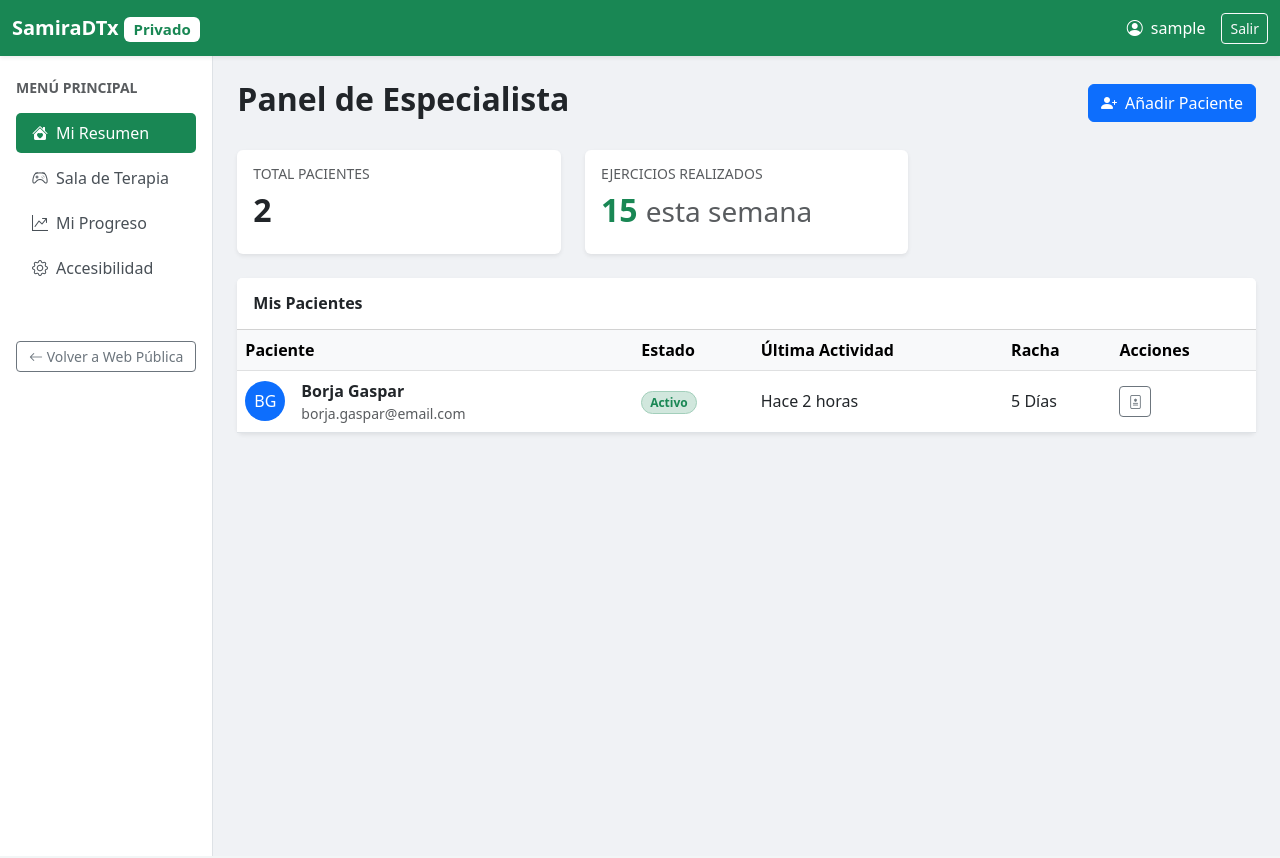
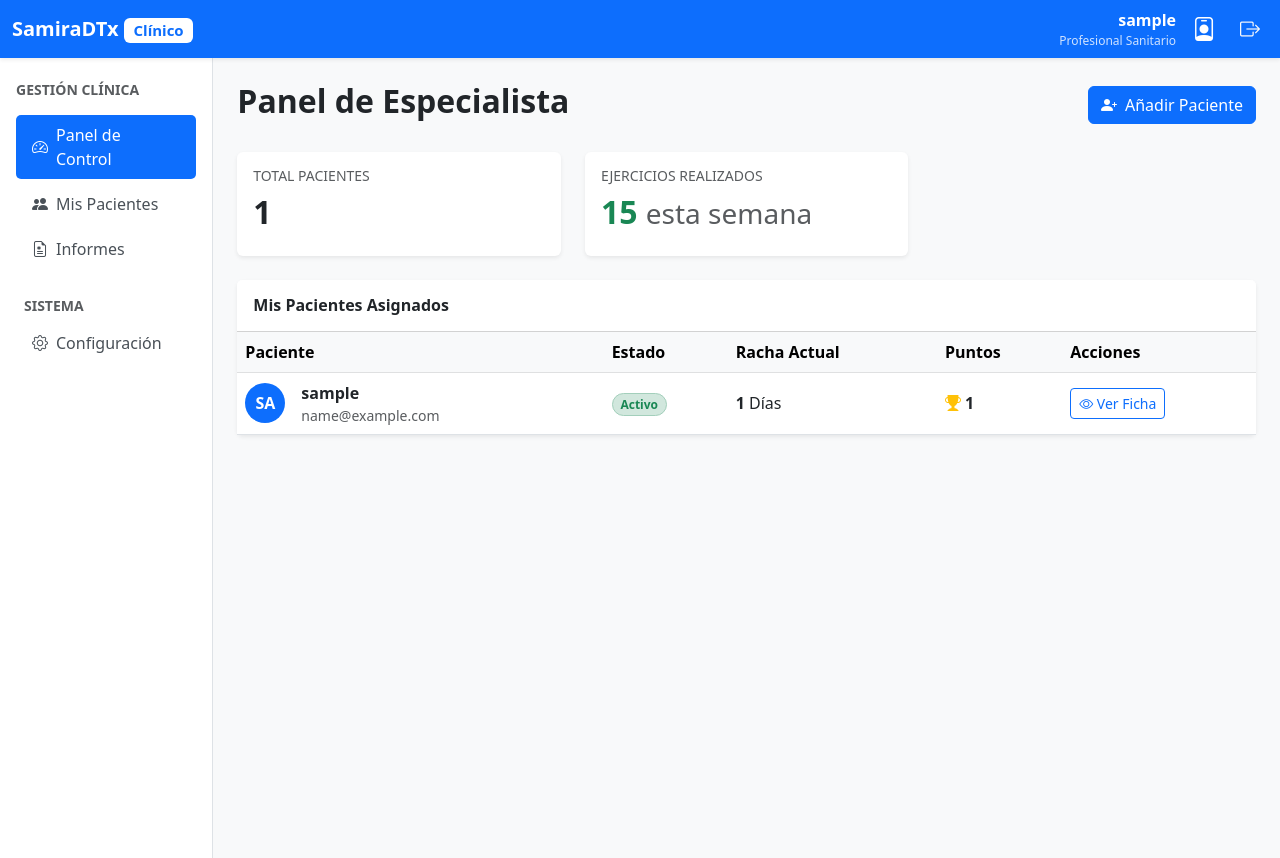
Before and after one commit to BorjaGaspar/Prueba_1, a Django app: page /dashboard/ in a window 1280 px wide. Run offline with Django 5.2, Linux system fonts and the light colour scheme; a user stored in the database is signed in; tables that the repository leaves empty hold one stand-in row (values such as "Sample post").

Commit message:
Cambios en el registro y actualizacion dashboard medico

```diff
--- a/config/urls.py
+++ b/config/urls.py
@@ -15,4 +15,5 @@ urlpatterns = [
     path('dashboard/', views.dashboard, name='dashboard'),
     path('terapia/', views.juegos, name='juegos'),
     path('jugar/', views.jugar, name='jugar'),
+    path('paciente/<int:pk>/', views.detalle_paciente, name='detalle_paciente'),
 ]
--- /dev/null
+++ b/core/templates/core/base_medico.html
@@ -0,0 +1,84 @@
+{% load static %}
+<!DOCTYPE html>
+<html lang="es">
+<head>
+    <meta charset="UTF-8">
+    <title>{% block title %}Panel Especialista | SamiraDTx{% endblock %}</title>
+    <link href="https://cdn.jsdelivr.net/npm/bootstrap@5.3.0/dist/css/bootstrap.min.css" rel="stylesheet">
+    <link rel="stylesheet" href="https://cdn.jsdelivr.net/npm/bootstrap-icons@1.11.3/font/bootstrap-icons.min.css">
+
+    <style>
+        body { background-color: #f8f9fa; } /* Fondo gris muy claro */
+        .sidebar { min-height: 100vh; background: white; border-right: 1px solid #dee2e6; }
+        .nav-link { color: #495057; margin-bottom: 5px; display: flex; align-items: center; }
+        /* Hover Azul para médicos en vez de verde */
+        .nav-link:hover { background-color: #e9ecef; color: #0d6efd; border-radius: 5px; }
+        .nav-link.active { background-color: #0d6efd; color: white; border-radius: 5px; }
+    </style>
+</head>
+<body>
+
+    <nav class="navbar navbar-expand-lg navbar-dark bg-primary shadow-sm">
+        <div class="container-fluid">
+            <a class="navbar-brand fw-bold" href="#">SamiraDTx <span class="badge bg-white text-primary small">Clínico</span></a>
+
+            <div class="d-flex align-items-center text-white">
+                <div class="text-end me-3">
+                    <div class="fw-bold">{{ user.username }}</div>
+                    <div style="font-size: 0.75rem; opacity: 0.8;">Profesional Sanitario</div>
+                </div>
+                <i class="bi bi-person-badge fs-4 me-3"></i>
+
+                <form action="{% url 'logout' %}" method="post" class="d-flex">
+                    {% csrf_token %}
+                    <button type="submit" class="btn btn-sm btn-outline-light border-0">
+                        <i class="bi bi-box-arrow-right fs-5"></i>
+                    </button>
+                </form>
+            </div>
+        </div>
+    </nav>
+
+    <div class="container-fluid">
+        <div class="row">
+            <div class="col-md-2 sidebar p-3 d-none d-md-block">
+                <h6 class="text-uppercase text-muted small fw-bold mt-2 mb-3">Gestión Clínica</h6>
+
+                <ul class="nav flex-column">
+                    <li class="nav-item">
+                        <a class="nav-link active" href="{% url 'dashboard' %}">
+                            <i class="bi bi-speedometer2 me-2"></i> Panel de Control
+                        </a>
+                    </li>
+
+                    <li class="nav-item">
+                        <a class="nav-link" href="#">
+                            <i class="bi bi-people-fill me-2"></i> Mis Pacientes
+                        </a>
+                    </li>
+
+                    <li class="nav-item">
+                        <a class="nav-link" href="#">
+                            <i class="bi bi-file-earmark-medical me-2"></i> Informes
+                        </a>
+                    </li>
+
+                    <li class="nav-item mt-3">
+                        <h6 class="text-uppercase text-muted small fw-bold px-2 mt-2">Sistema</h6>
+                        <a class="nav-link" href="#">
+                            <i class="bi bi-gear me-2"></i> Configuración
+                        </a>
+                    </li>
+                </ul>
+            </div>
+
+            <div class="col-md-10 p-4">
+                {% block content %}
+                {% endblock %}
+            </div>
+        </div>
+    </div>
+
+    <script src="https://cdn.jsdelivr.net/npm/bootstrap@5.3.0/dist/js/bootstrap.bundle.min.js"></script>
+</body>
+</html>
--- a/core/templates/core/dashboard_medico.html
+++ b/core/templates/core/dashboard_medico.html
@@ -1,4 +1,4 @@
-{% extends 'core/base_private.html' %}
+{% extends 'core/base_medico.html' %}
 
 {% block content %}
 <div class="d-flex justify-content-between align-items-center mb-4">
@@ -10,7 +10,7 @@
     <div class="col-md-4">
         <div class="card border-0 shadow-sm p-3">
             <h6 class="text-muted text-uppercase small">Total Pacientes</h6>
-            <h2 class="fw-bold">2</h2>
+            <h2 class="fw-bold">{{ total_pacientes }}</h2>
         </div>
     </div>
     <div class="col-md-4">
@@ -23,7 +23,7 @@
 
 <div class="card border-0 shadow-sm">
     <div class="card-header bg-white py-3">
-        <h6 class="mb-0 fw-bold">Mis Pacientes</h6>
+        <h6 class="mb-0 fw-bold">Mis Pacientes Asignados</h6>
     </div>
     <div class="table-responsive">
         <table class="table table-hover align-middle mb-0">
@@ -31,29 +31,52 @@
                 <tr>
                     <th>Paciente</th>
                     <th>Estado</th>
-                    <th>Última Actividad</th>
-                    <th>Racha</th>
+                    <th>Racha Actual</th>
+                    <th>Puntos</th>
                     <th>Acciones</th>
                 </tr>
             </thead>
             <tbody>
+                {% for paciente in pacientes %}
                 <tr>
                     <td>
                         <div class="d-flex align-items-center">
-                            <div class="bg-primary text-white rounded-circle d-flex align-items-center justify-content-center me-3" style="width: 40px; height: 40px;">BG</div>
+                            <div class="bg-primary text-white rounded-circle d-flex align-items-center justify-content-center me-3" style="width: 40px; height: 40px; font-weight: bold;">
+                                {{ paciente.usuario.username|slice:":2"|upper }}
+                            </div>
                             <div>
-                                <div class="fw-bold">Borja Gaspar</div>
-                                <div class="small text-muted">borja.gaspar@email.com</div>
+                                <div class="fw-bold">{{ paciente.usuario.username }}</div>
+                                <div class="small text-muted">{{ paciente.usuario.email|default:"Sin email registrado" }}</div>
                             </div>
                         </div>
                     </td>
-                    <td><span class="badge bg-success-subtle text-success border border-success-subtle rounded-pill">Activo</span></td>
-                    <td>Hace 2 horas</td>
-                    <td>5 Días</td>
                     <td>
-                        <button class="btn btn-sm btn-outline-secondary"><i class="bi bi-file-medical"></i></button>
+                        <span class="badge bg-success-subtle text-success border border-success-subtle rounded-pill">Activo</span>
+                    </td>
+                    <td>
+                        <span class="fw-bold text-dark">{{ paciente.racha_dias }}</span> Días
+                    </td>
+                    <td>
+                        <div class="d-flex align-items-center">
+                            <i class="bi bi-trophy-fill text-warning me-1"></i>
+                            <strong>{{ paciente.puntos }}</strong>
+                        </div>
+                    </td>
+                    <td>
+                        <a href="{% url 'detalle_paciente' pk=paciente.pk %}" class="btn btn-sm btn-outline-primary">
+                            <i class="bi bi-eye"></i> Ver Ficha
+                        </a>
                     </td>
                 </tr>
+                {% empty %}
+                <tr>
+                    <td colspan="5" class="text-center py-5 text-muted">
+                        <i class="bi bi-people fs-1 d-block mb-3 opacity-50"></i>
+                        <p class="mb-1">No tienes pacientes asignados todavía.</p>
+                        <small>Ve al panel de administración para asignarte un paciente.</small>
+                    </td>
+                </tr>
+                {% endfor %}
             </tbody>
         </table>
     </div>
--- a/core/views.py
+++ b/core/views.py
@@ -4,6 +4,7 @@ from django.contrib.auth.decorators import login_required
 # Importamos el formulario nuevo y el modelo
 from .forms import RegistroUsuarioForm
 from .models import PerfilPaciente
+from django.shortcuts import render, redirect, get_object_or_404
 
 # --- VISTAS PÚBLICAS (Las que ya tenías) ---
 
@@ -25,39 +26,63 @@ def contacto(request):
 
 def registro(request):
     if request.method == 'POST':
-        # Cargamos los datos del formulario
         form = RegistroUsuarioForm(request.POST)
         if form.is_valid():
             user = form.save()
 
-            # --- AQUÍ ESTÁ LA MAGIA ---
-            # Miramos si marcó la casilla "es_medico" en el formulario
-            es_medico_input = form.cleaned_data.get('es_medico')
+            # Recogemos los datos del formulario
+            es_medico = form.cleaned_data.get('es_medico')
 
-            # Creamos el perfil guardando ese dato inmediatamente
-            PerfilPaciente.objects.create(usuario=user, es_medico=es_medico_input)
+            # Si es médico, ignoramos los datos clínicos
+            if es_medico:
+                PerfilPaciente.objects.create(usuario=user, es_medico=True)
+            else:
+                # Si es paciente, guardamos todo
+                edad = form.cleaned_data.get('edad')
+                altura = form.cleaned_data.get('altura')
+                peso = form.cleaned_data.get('peso')
+                lado = form.cleaned_data.get('lado_afectado')
+                medico = form.cleaned_data.get('medico_selector')
 
-            # Logueamos al usuario directamente y lo mandamos al dashboard
+                PerfilPaciente.objects.create(
+                    usuario=user,
+                    es_medico=False,
+                    edad=edad,
+                    altura=altura,
+                    peso=peso,
+                    lado_afectado=lado,
+                    medico_asignado=medico
+                )
+
             login(request, user)
             return redirect('dashboard')
     else:
-        # Si entra por primera vez, le damos el formulario vacío
         form = RegistroUsuarioForm()
 
-    # Renderizamos la plantilla de registro
     return render(request, 'registration/registro.html', {'form': form})
 
 # --- ZONA PRIVADA ---
 
 @login_required
+@login_required
 def dashboard(request):
-    # Obtenemos el perfil (o lo creamos si no existe por seguridad)
     perfil, created = PerfilPaciente.objects.get_or_create(usuario=request.user)
 
     # --- EL SEMÁFORO DE ROLES ---
     if perfil.es_medico:
-        # Si es médico, le mostramos el panel de gestión (blanco)
-        return render(request, 'core/dashboard_medico.html')
+        # 1. Buscamos TODOS los perfiles cuyo médico asignado sea el usuario actual
+        mis_pacientes = PerfilPaciente.objects.filter(medico_asignado=request.user)
+
+        # 2. Contamos cuántos son
+        total_pacientes = mis_pacientes.count()
+
+        # 3. Enviamos esos datos al HTML (contexto)
+        context = {
+            'pacientes': mis_pacientes,
+            'total_pacientes': total_pacientes
+        }
+        return render(request, 'core/dashboard_medico.html', context)
+
     else:
         # Si es paciente, le mostramos su terapia (verde)
         return render(request, 'core/dashboard.html')
@@ -69,3 +94,13 @@ def juegos(request):
 @login_required
 def jugar(request):
     return render(request, 'core/jugar.html')
+
+@login_required
+def detalle_paciente(request, pk):
+    # Buscamos al paciente por su ID
+    perfil_paciente = get_object_or_404(PerfilPaciente, pk=pk)
+
+    context = {
+        'paciente': perfil_paciente
+    }
+    return render(request, 'core/detalle_paciente.html', context)
```
Also changed, not shown: core/forms.py (+26 -3 lines), core/models.py (+25 -20 lines), core/templates/core/detalle_paciente.html (added, +96 -0 lines), core/templates/registration/registro.html (+90 -6 lines), core/migrations/0003_alter_perfilpaciente_options_perfilpaciente_altura_and_more.py (added).
